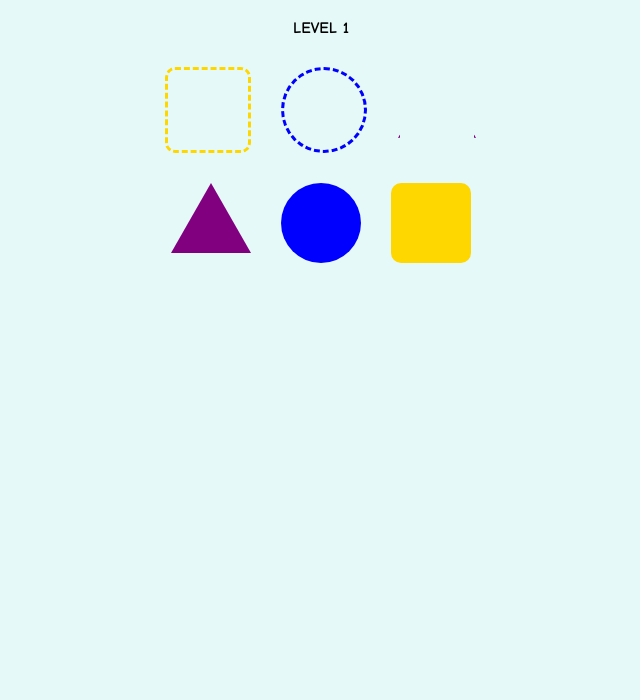
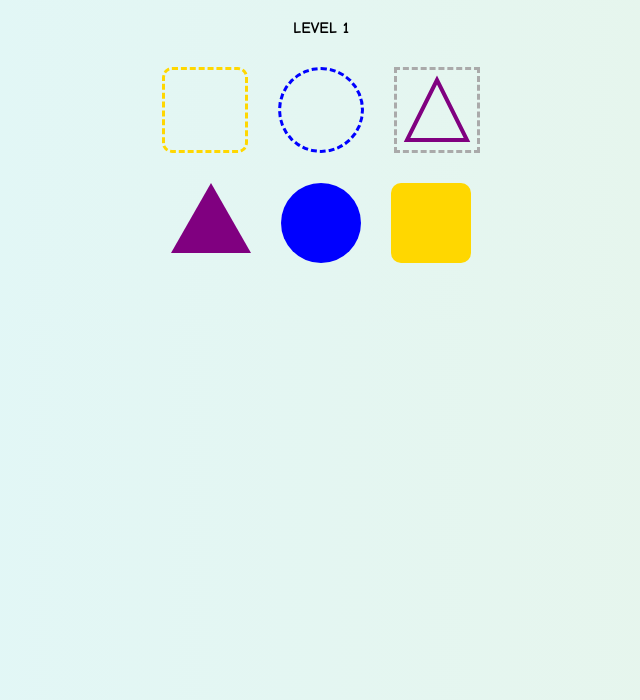
Before and after one commit to magicmetapro/bocil2, a plain HTML site: page index.html in a window 1280 px wide. Shown: the part 100-800 px from the top of the page, without its empty margins (319-959 px from the left). Drawn offline with Linux system fonts and the light colour scheme.

Commit message:
Update index.html

```diff
--- a/index.html
+++ b/index.html
@@ -6,26 +6,25 @@
   <style>
     body {
       font-family: 'Comic Sans MS', cursive;
-      background: #e6f9f9;
+      background: linear-gradient(to right, #e0f7fa, #e8f5e9);
       text-align: center;
       padding: 30px;
     }
 
     h1 {
-      font-size: 2rem;
       color: teal;
     }
 
     #level {
-      margin: 10px 0;
       font-weight: bold;
+      margin-bottom: 20px;
     }
 
     .container {
       display: flex;
       justify-content: center;
+      flex-wrap: wrap;
       gap: 30px;
-      flex-wrap: wrap;
       margin-top: 30px;
     }
 
@@ -62,34 +61,20 @@
     }
 
     .slot.triangle {
-      background: none;
-      border: none;
-      position: relative;
       width: 80px;
       height: 80px;
-      clip-path: polygon(50% 10%, 0% 90%, 100% 90%);
       background-color: transparent;
+      position: relative;
     }
 
-    .slot.triangle::after {
-      content: "";
+    .slot.triangle svg {
       position: absolute;
-      inset: 0;
-      clip-path: polygon(50% 10%, 0% 90%, 100% 90%);
-      border: 3px dashed gray;
-    }
-
-    .slot.triangle[data-color]::after {
-      border-color: var(--triangle-color, gray);
+      top: 0;
+      left: 0;
     }
 
     .success {
-      outline: 3px solid limegreen;
-      border: none;
-    }
-
-    .slot.triangle.correct::after {
-      border-color: limegreen !important;
+      border: 3px solid limegreen !important;
     }
 
     #nextLevelMsg {
@@ -138,6 +123,21 @@
       return data;
     }
 
+    function createTriangleSVG(color) {
+      const svg = document.createElementNS("http://www.w3.org/2000/svg", "svg");
+      svg.setAttribute("width", "80");
+      svg.setAttribute("height", "80");
+
+      const polygon = document.createElementNS("http://www.w3.org/2000/svg", "polygon");
+      polygon.setAttribute("points", "40,10 10,70 70,70");
+      polygon.setAttribute("fill", "none");
+      polygon.setAttribute("stroke", color);
+      polygon.setAttribute("stroke-width", "4");
+      svg.appendChild(polygon);
+
+      return svg;
+    }
+
     function setupLevel() {
       nextLevelMsg.textContent = "";
       levelLabel.textContent = `LEVEL ${level}`;
@@ -150,21 +150,21 @@
 
       let correctMatches = 0;
 
-      // SLOT
+      // Buat slot
       shapeData.forEach(({ shape, color }) => {
         const slot = document.createElement("div");
         slot.className = `slot ${shape}`;
         slot.setAttribute("data-shape", shape);
         slot.setAttribute("data-color", color);
 
-        if (shape !== "triangle") {
+        if (shape === "triangle") {
+          const svg = createTriangleSVG(color);
+          slot.appendChild(svg);
+        } else {
           slot.style.borderColor = color;
-        } else {
-          slot.style.setProperty('--triangle-color', color);
         }
 
         slot.addEventListener("dragover", (e) => e.preventDefault());
-
         slot.addEventListener("drop", function (e) {
           const shapeId = e.dataTransfer.getData("text/plain");
           const draggedEl = document.getElementById(shapeId);
@@ -172,18 +172,8 @@
           const draggedColor = draggedEl.getAttribute("data-color");
 
           if (shape === draggedShape && color === draggedColor) {
-            if (shape !== "triangle") {
-              this.classList.add("success");
-              this.appendChild(draggedEl);
-            } else {
-              this.classList.add("correct");
-              draggedEl.style.pointerEvents = "none";
-              draggedEl.style.position = "absolute";
-              draggedEl.style.top = this.offsetTop + "px";
-              draggedEl.style.left = this.offsetLeft + "px";
-              document.body.appendChild(draggedEl);
-            }
-
+            this.classList.add("success");
+            this.appendChild(draggedEl);
             draggedEl.setAttribute("draggable", "false");
             correctMatches++;
 
@@ -200,7 +190,7 @@
         slotsContainer.appendChild(slot);
       });
 
-      // SHAPE
+      // Buat shapes
       shuffled.forEach(({ shape, color }, idx) => {
         const shapeEl = document.createElement("div");
         shapeEl.id = `shape-${idx}`;
@@ -209,7 +199,7 @@
         shapeEl.setAttribute("draggable", "true");
 
         if (shape === "triangle") {
-          shapeEl.className = `shape triangle`;
+          shapeEl.className = "shape triangle";
           shapeEl.style.borderBottomColor = color;
         } else {
           shapeEl.className = `shape ${shape}`;
```
